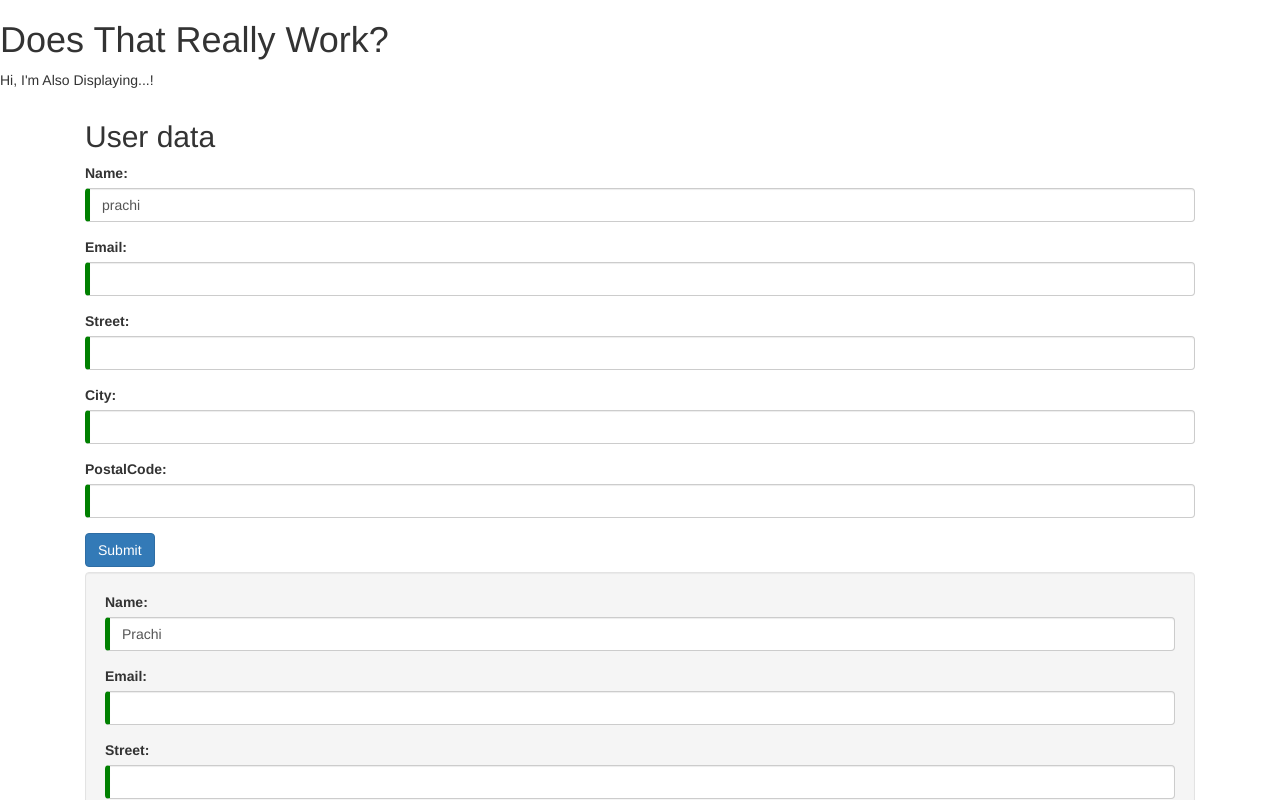
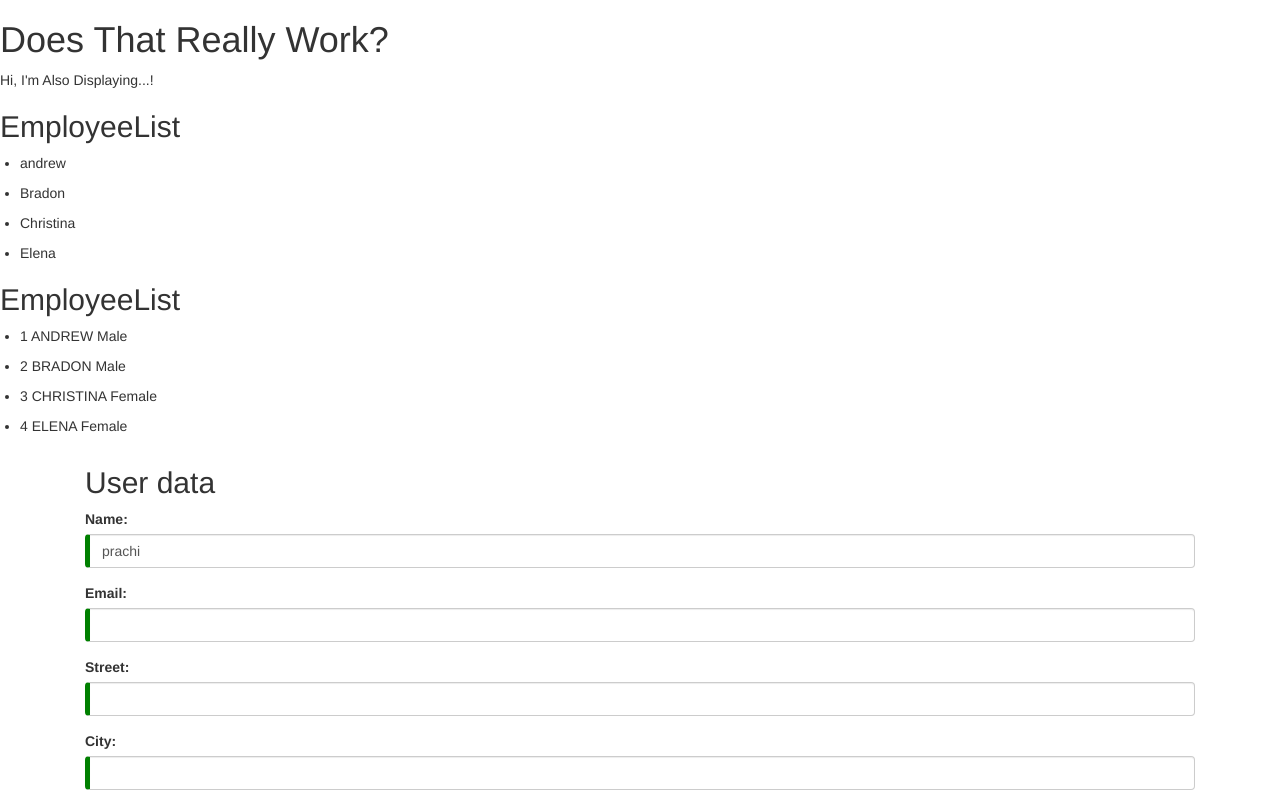
Before and after one commit to priyanka0093/Angular_firstApp, an Angular app: page / in a window 1280 px wide. Shown: the top 800 px of the page. Built offline with nearby package versions, Linux system fonts and the light colour scheme.

Commit message:
added employee component

```diff
--- a/src/app/app.component.html
+++ b/src/app/app.component.html
@@ -2,6 +2,8 @@
   {{title}}
 </h1>
 <p>Hi, I'm Also Displaying...!</p>
+<employee-list></employee-list>
+<employee-detail></employee-detail>
 <!-- ***************** Templet Driven Form *************** -->
 <div class="container">
 	<h2>User data</h2>
--- /dev/null
+++ b/src/app/employee-detail.component.ts
@@ -0,0 +1,17 @@
+import { Component } from '@angular/core';
+
+@Component({
+	selector: 'employee-detail',
+	template: `<h2>EmployeeList</h2>
+			  <ul *ngFor= "let employee of employees" >
+				<li>{{employee.id}} {{employee.name | uppercase}}  {{employee.gender}} </li>
+			  </ul> `
+})
+ export class EmployeeDetailComponent {
+ 	employees =[
+ 		{"id":1,"name":"andrew","gender":"Male"},
+ 		{"id":2,"name":"Bradon","gender":"Male"},
+ 		{"id":3,"name":"Christina","gender":"Female"},
+ 		{"id":4,"name":"Elena","gender":"Female"}
+ 	]
+ }
--- /dev/null
+++ b/src/app/employee-list.component.ts
@@ -0,0 +1,17 @@
+import { Component } from '@angular/core';
+
+@Component({
+	selector: 'employee-list',
+	template: `<h2>EmployeeList</h2>
+			  <ul *ngFor= "let employee of employees" >
+				<li> {{employee.name}} </li>
+			  </ul> `
+})
+ export class EmployeeListComponent {
+ 	employees =[
+ 		{"id":1,"name":"andrew","gender":"Male"},
+ 		{"id":2,"name":"Bradon","gender":"Male"},
+ 		{"id":3,"name":"Christina","gender":"Female"},
+ 		{"id":4,"name":"Elena","gender":"Female"}
+ 	]
+ }
```
Also changed, not shown: src/app/app.module.ts (+8 -2 lines), src/app/employee.service.ts (added).
